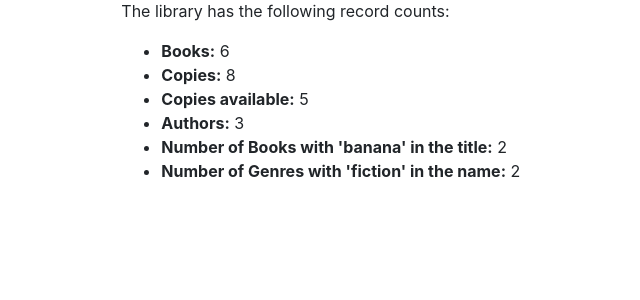
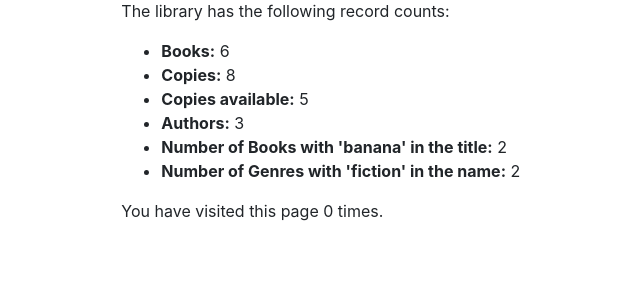
Before and after one commit to djknox/mdn-django-tutorial, a Django app: page /catalog/ in a window 1280 px wide. Shown: the part 143-443 px from the top of the page, without its empty margins (107-747 px from the left). Run offline with Django 3.2, Linux system fonts and the light colour scheme; data comes from the database, SQL or seed files in the repository; both versions use the stored data as it was after the commit; some libraries are stand-ins or nearby versions.

Commit message:
add session data to catalog index view

```diff
--- a/catalog/templates/index.html
+++ b/catalog/templates/index.html
@@ -15,4 +15,6 @@
     <li><strong>Number of Books with 'banana' in the title:</strong> {{ num_books_with_banana_in_the_title }}</li>
     <li><strong>Number of Genres with 'fiction' in the name:</strong> {{ num_genres_with_fiction_in_the_name }}</li>
   </ul>
+
+  <p>You have visited this page {{ num_visits }}{% if num_visits == 1 %} time{% else %} times{% endif %}.</p>
 {% endblock %}
--- a/catalog/views.py
+++ b/catalog/views.py
@@ -21,13 +21,18 @@ def index(request):
     # The 'all()' is implied by default.
     num_authors = Author.objects.count()
 
+    # Number of visits to this view, as counted in the session variable.
+    num_visits = request.session.get('num_visits', 0)
+    request.session['num_visits'] = num_visits + 1
+
     context = {
         'num_books': num_books,
         'num_instances': num_instances,
         'num_instances_available': num_instances_available,
         'num_authors': num_authors,
         'num_books_with_banana_in_the_title': num_books_with_banana_in_the_title,
-        'num_genres_with_fiction_in_the_name': num_genres_with_fiction_in_the_name
+        'num_genres_with_fiction_in_the_name': num_genres_with_fiction_in_the_name,
+        'num_visits': num_visits,
     }
 
     # Render the HTML template index.html with the data in the context variable
```
Also changed, not shown: README.md, db.sqlite3.
